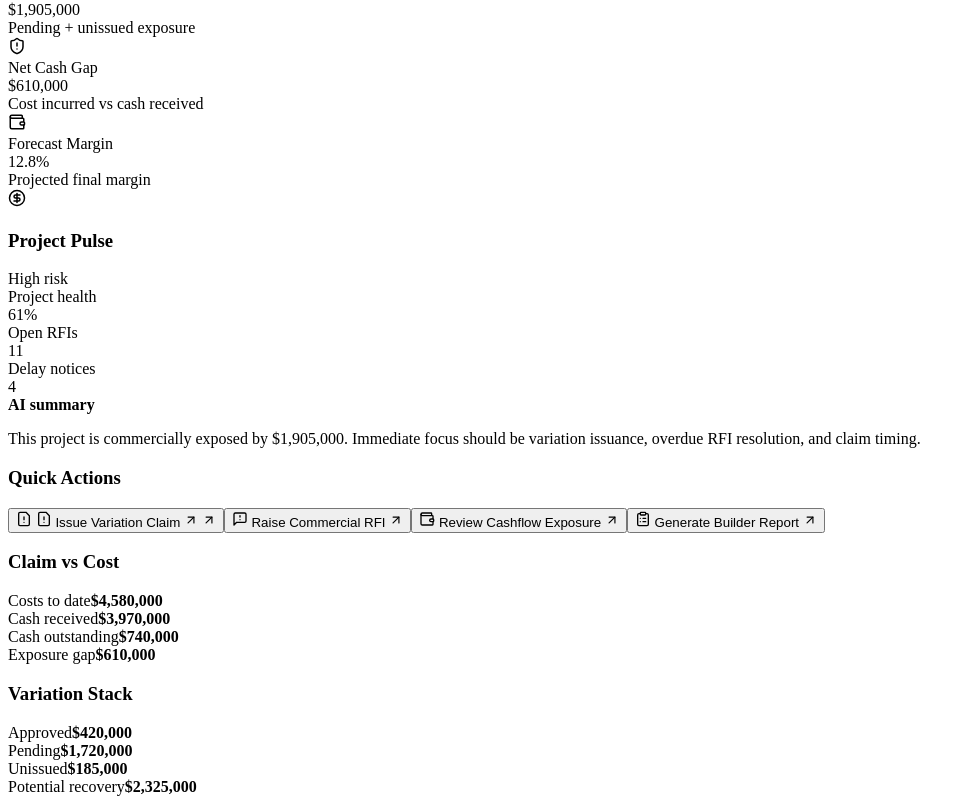
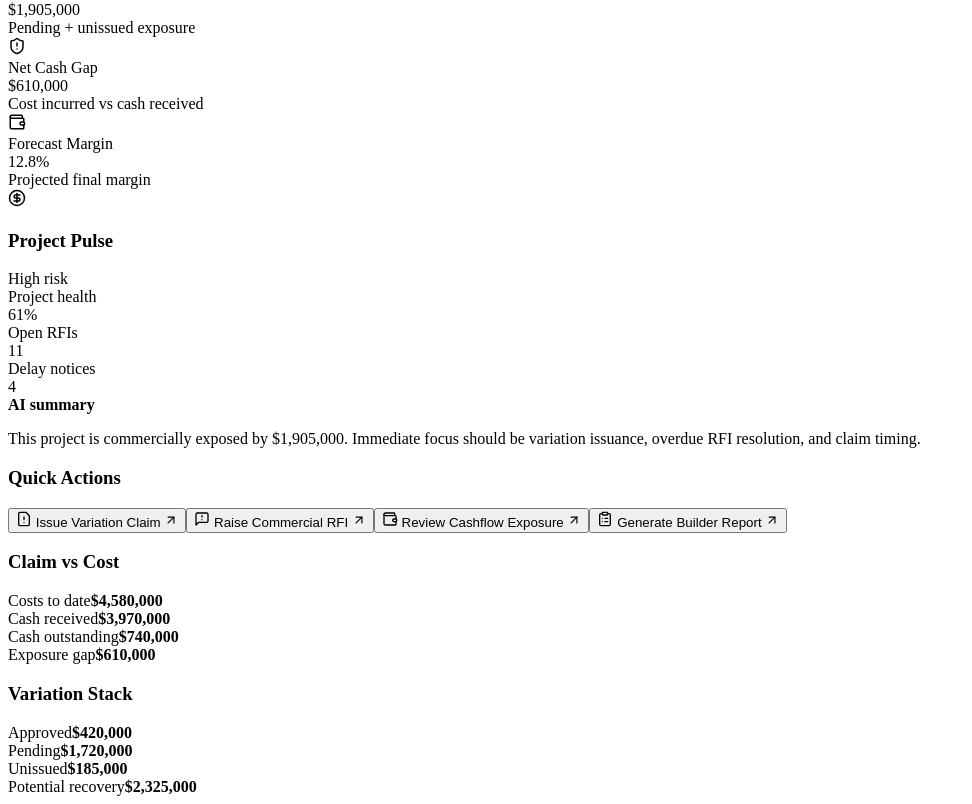
Before and after one commit to SamBachir/synctask-demo, a React (Vite) app: page / in a window 1280 px wide. Shown: the part 496-1300 px from the top of the page, without its empty margins (0-972 px from the left). Built offline with nearby package versions, Linux system fonts and the light colour scheme; the HTML template or start-up script is replaced by a standard one.

Commit message:
Update App.jsx

```diff
--- a/src/App.jsx
+++ b/src/App.jsx
@@ -271,7 +271,7 @@ export default function App() {
               <SectionCard title="Quick Actions">
                 <div className="quick-actions">
                   <button className="action-btn" onClick={() => go('variation')}>
-                    <FileWarning size={16} /> <FileWarning size={16} /> Issue Variation Claim <ArrowUpRight size={14} /> <ArrowUpRight size={14} />
+                <FileWarning size={16} /> Issue Variation Claim <ArrowUpRight size={14} />
                   </button>
                   <button className="action-btn" onClick={() => go('rfi')}>
                     <MessageSquareWarning size={16} /> Raise Commercial RFI <ArrowUpRight size={14} />
```
